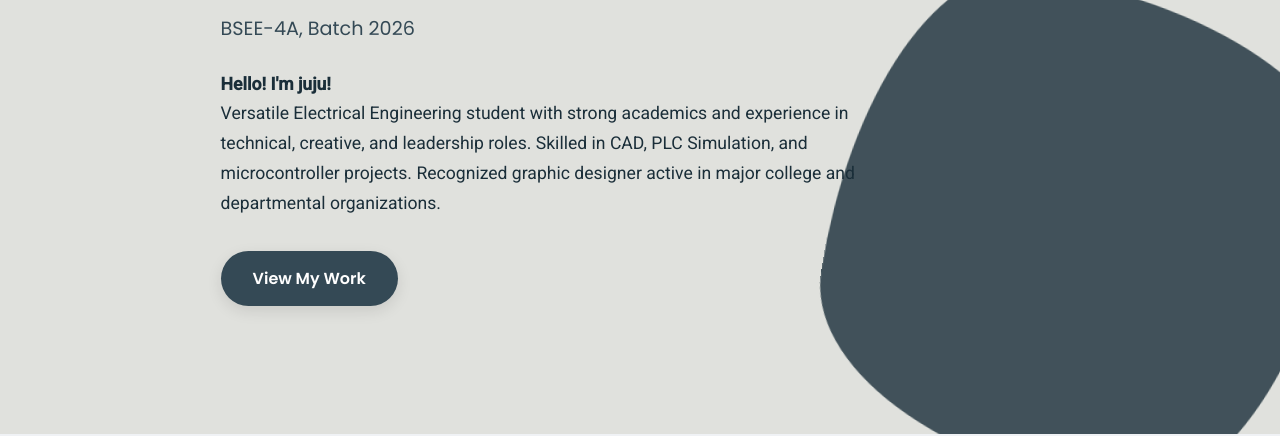
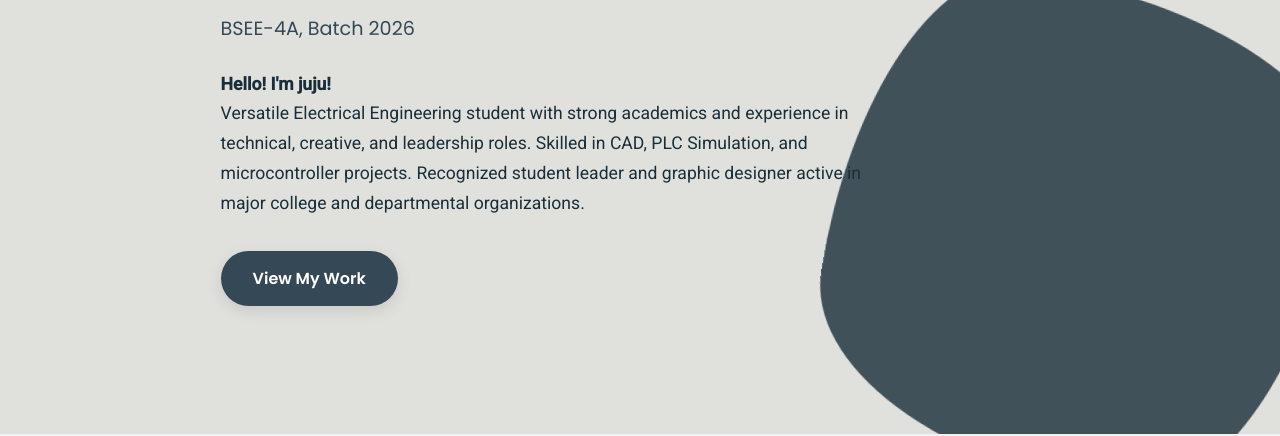
Before and after one commit to jureen-dominique-sese/technopreneurship-output, a plain HTML site: page index.html in a window 1280 px wide. Shown: the part 366-802 px from the top of the page. Drawn offline with nearby package versions, Linux system fonts and the light colour scheme.

Commit message:
Update index.html

```diff
--- a/index.html
+++ b/index.html
@@ -545,7 +545,7 @@
                     <h1 class="name-header">Jureen Dominique E. Sese</h1>
                     <p class="name-subheader">BSEE-4A, Batch 2026</p>
                     <p class="subtitle"><strong>Hello! I'm juju!</strong><br>
-                        Versatile Electrical Engineering student with strong academics and experience in technical, creative, and leadership roles. Skilled in CAD, PLC Simulation, and microcontroller projects. Recognized graphic designer active in major college and departmental organizations.
+                        Versatile Electrical Engineering student with strong academics and experience in technical, creative, and leadership roles. Skilled in CAD, PLC Simulation, and microcontroller projects. Recognized student leader and graphic designer active in major college and departmental organizations.
                     </p>
                     <a href="#portfolio" class="cta-button">View My Work</a>
                 </div>
```
